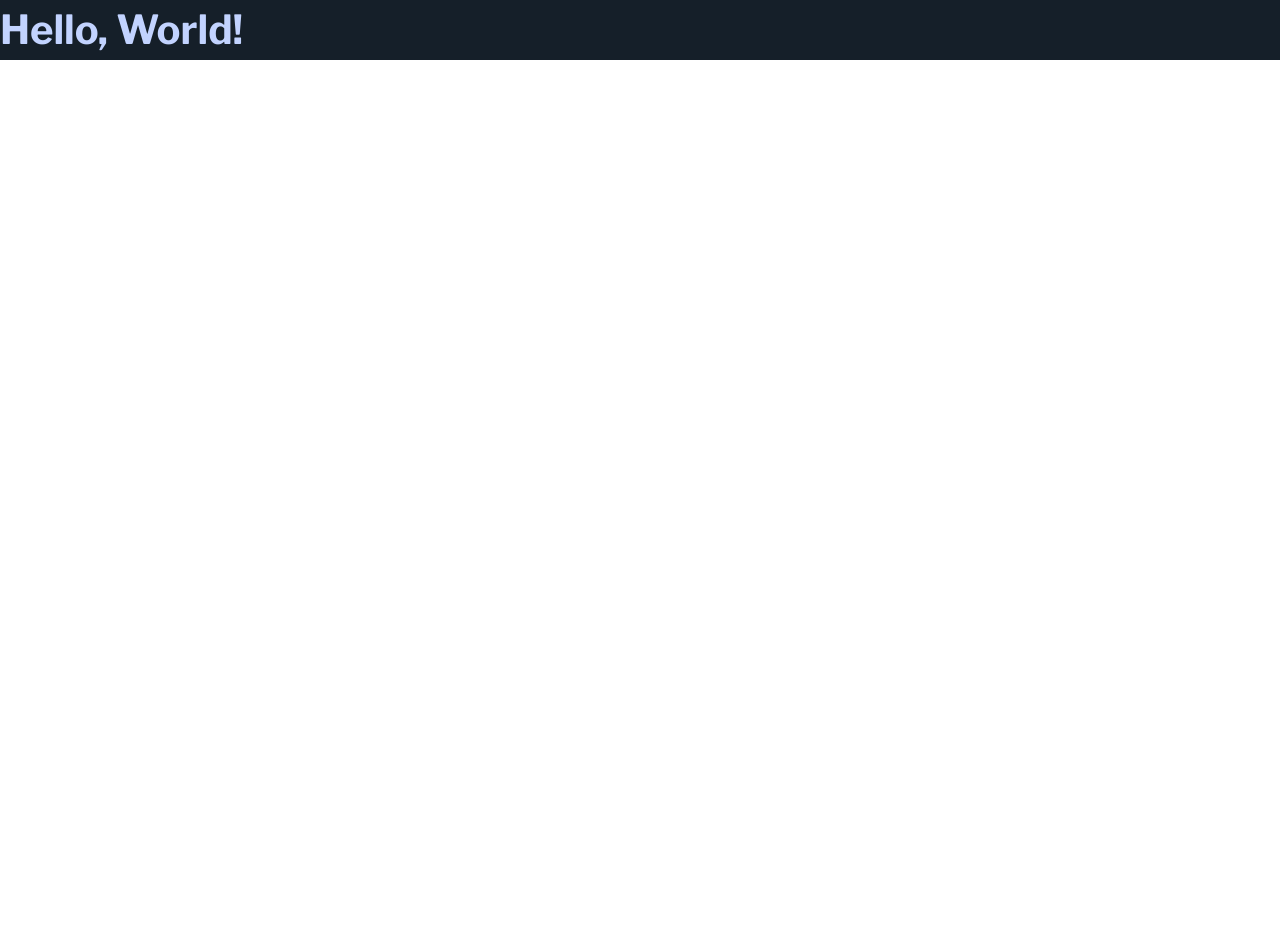
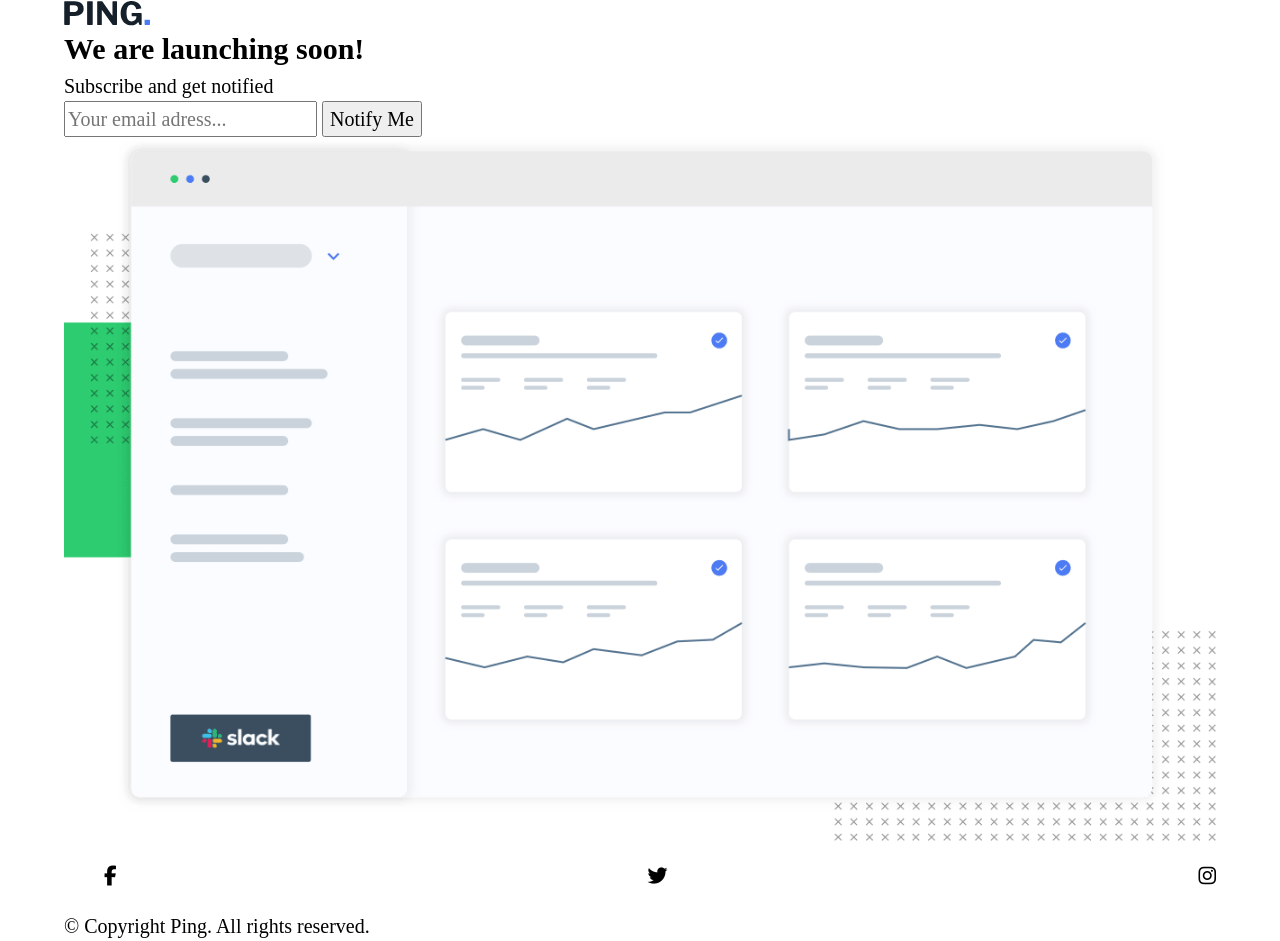
Before and after one commit to JuanMartinRivas/ping-coming-soon-page-master, a website built with Parcel: page index.html in a window 1280 px wide. Before the commit the page ends 800 px from the top, so only its background shows below. Built offline with nearby package versions, Linux system fonts and the light colour scheme.

Commit message:
Writing basic HTML

```diff
--- a/app/scss/_global.scss
+++ b/app/scss/_global.scss
@@ -2,10 +2,9 @@ html {
   font-size: 20px;
 }
 
-h1 {
-  background-color: $very-dark-blue;
-  color: $pale-blue;
-  font-family: 'Libre Franklin', sans-serif;
+a,
+a:visited {
+  color: inherit;
 }
 
 .container {
@@ -22,3 +21,8 @@ h1 {
     flex-direction: row;
   }
 }
+
+.icons-list{
+  display: flex;
+  justify-content: space-between;
+}
--- a/index.html
+++ b/index.html
@@ -8,10 +8,42 @@
   <link rel="stylesheet" href="./app/scss/style.scss" />
   <link rel="icon" type="image/png" sizes="32x32" href="./images/favicon-32x32.png">
   <script type="module" src="./app/js/app.js"></script>
+  <script src="https://kit.fontawesome.com/311c91c766.js" crossorigin="anonymous"></script>
 </head>
 
 <body>
-  <h1>Hello, World!</h1>
+  <main>
+    <section class="header">
+      <div class="container">
+        <img src="images/logo.svg" alt="Ping logo" class="logo">
+        <h1 class="title">We are launching <span class="thick">soon!</span></h1>
+        <p class="text">Subscribe and get notified</p>
+      </div>
+    </section>
+    <section class="form">
+      <div class="container">
+        <form action="#">
+          <input type="email" placeholder="Your email adress...">
+          <button class="form-btn">Notify Me</button>
+        </form>
+      </div>
+    </section>
+    <section class="img">
+      <div class="container">
+        <img src="images/illustration-dashboard.png" alt="Illustration" class="main-image">
+      </div>
+    </section>
+  </main>
+  <footer>
+    <div class="container">
+      <ul role="list" class="icons-list">
+        <li class="list-item"><a href="#" class="list-link"><i class="fa-brands fa-facebook-f"></i></a></li>
+        <li class="list-item"><a href="#" class="list-link"><i class="fa-brands fa-twitter"></i></a></li>
+        <li class="list-item"><a href="#" class="list-link"><i class="fa-brands fa-instagram"></i></a></li>
+      </ul>
+      <p class="copyright">&copy; Copyright Ping. All rights reserved.</p>
+    </div>
+  </footer>
 
   <!-- <footer>
     <p class="attribution">
```
